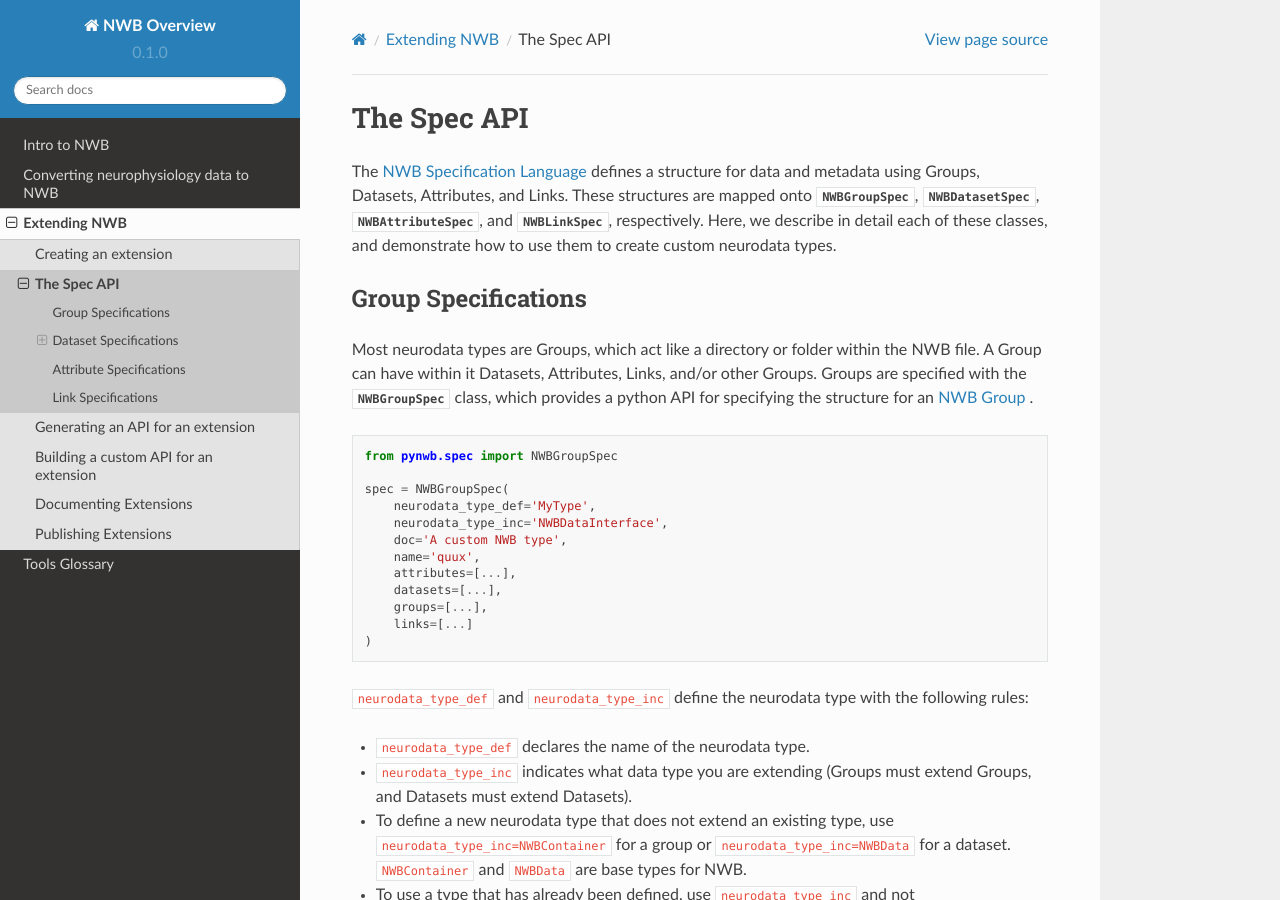
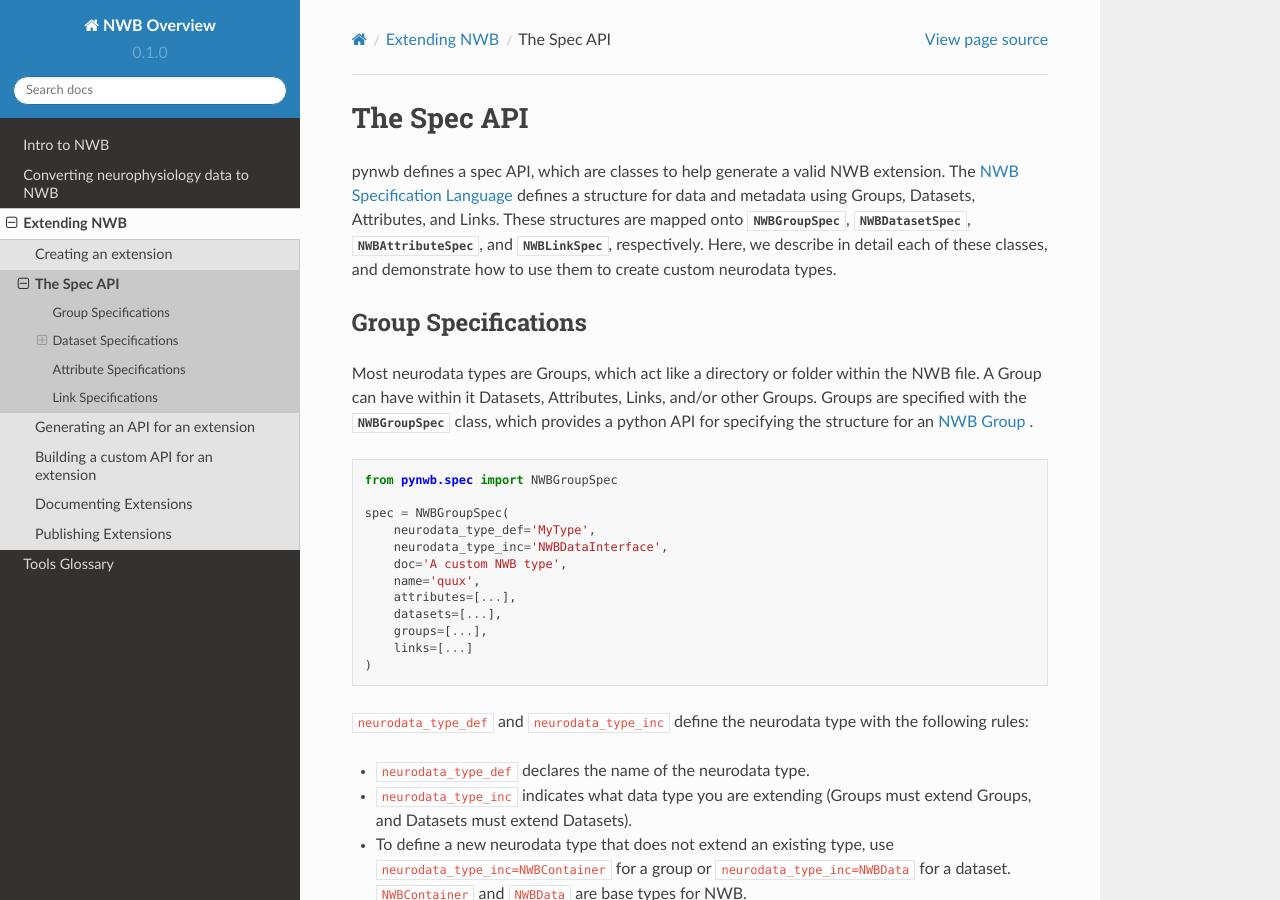
Before and after one commit to NeurodataWithoutBorders/nwb-overview, a Sphinx documentation site: the page built from docs/source/extensions_tutorial/3_spec_api.rst, in a window 1280 px wide and 900 px high. Built offline with Sphinx 7.4.7 and the Read the Docs theme 2.0.0, drawn with Linux system fonts in a browser that asks for light colours.

```diff
--- a/docs/source/extensions_tutorial/3_spec_api.rst
+++ b/docs/source/extensions_tutorial/3_spec_api.rst
@@ -1,6 +1,7 @@
 The Spec API
 ------------
 
+pynwb defines a spec API, which are classes to help generate a valid NWB extension.
 The `NWB Specification Language <https://schema-language.readthedocs.io/en/latest/index.html>`_ defines a structure for
 data and metadata using Groups, Datasets, Attributes, and Links. These structures are mapped onto
 :py:class:`~pynwb.spec.NWBGroupSpec`, :py:class:`~pynwb.spec.NWBDatasetSpec`,
```
